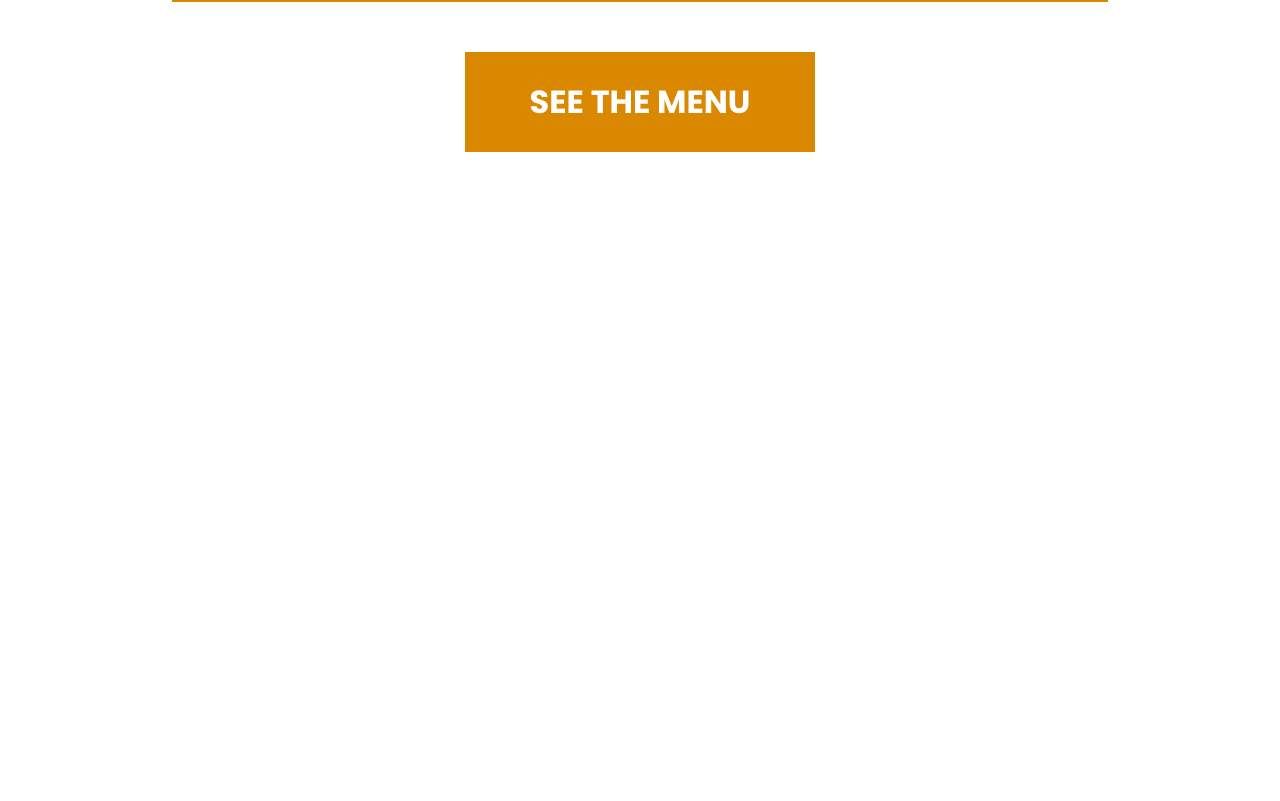
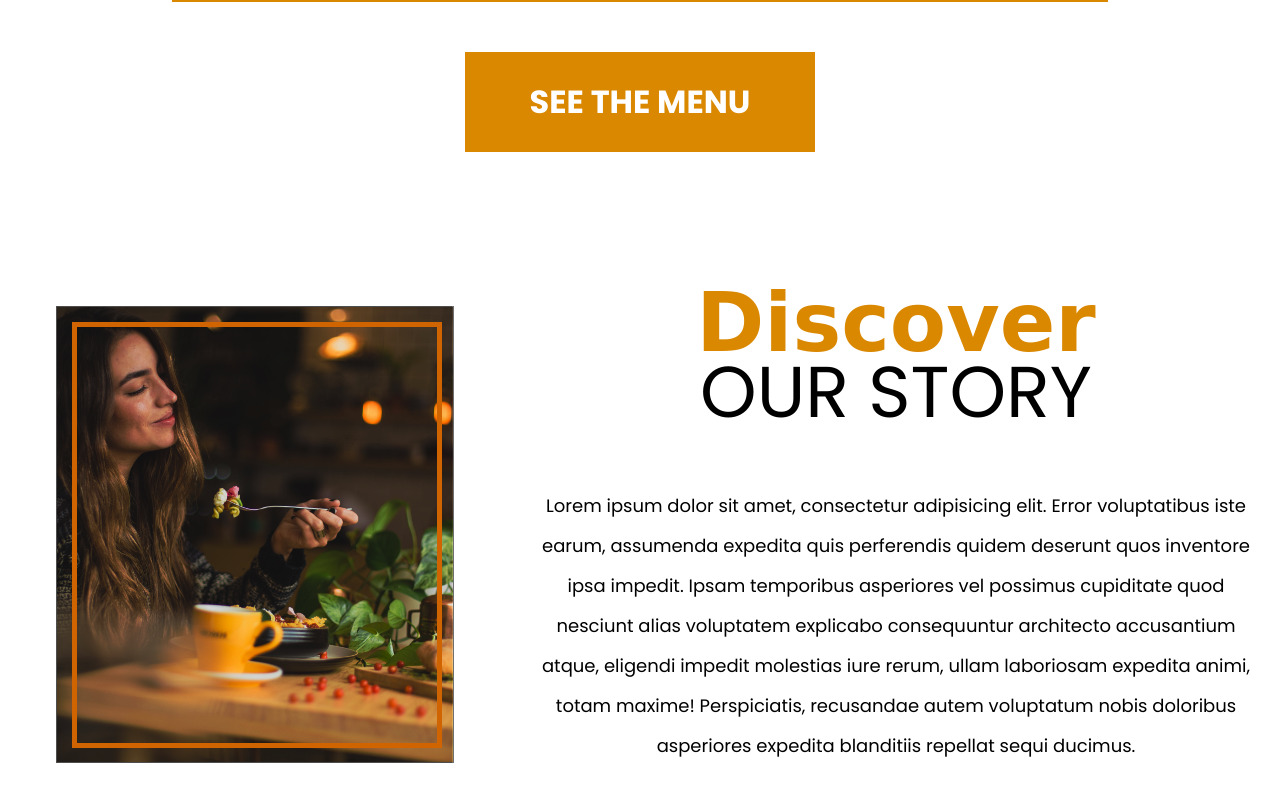
Before and after one commit to codendure/RestaurantLandingPage, a plain HTML site: page index.html in a window 1280 px wide. Shown: the part 893-1694 px from the top of the page. Before the commit the page ends 1080 px from the top, so only its background shows below. Drawn offline with Linux system fonts and the light colour scheme; a web font is replaced by a local one.

Commit message:
Our Story Section

```diff
--- a/css/main.css
+++ b/css/main.css
@@ -24,6 +24,17 @@ html {
 
 h1 {
 	font-family: "Ephesis", cursive;
+}
+
+section h1 {
+	font-size: 8.2rem;
+	line-height: 3rem;
+	color: var(--color-primary);
+}
+section h2 {
+	font-size: 7.2rem;
+	text-transform: uppercase;
+	font-weight: 400;
 }
 
 .btn {
@@ -122,3 +133,63 @@ header h1 span {
 	color: var(--color-primary);
 }
 /* End Header */
+
+/* Our Story */
+.story {
+	width: 100%;
+	min-height: 70rem;
+	display: flex;
+}
+
+.story p {
+	font-size: 1.8rem;
+	padding: 0 2rem;
+	text-align: center;
+	line-height: 4rem;
+	margin-top: 4rem;
+}
+
+.story .left {
+	width: 40%;
+	display: flex;
+	justify-content: center;
+	align-items: center;
+	flex-direction: column;
+}
+
+.story .img-wrapper {
+	width: 40rem;
+	position: relative;
+}
+
+.story .img-wrapper::before {
+	content: "";
+	width: 90%;
+	height: 90%;
+	position: absolute;
+	top: 0;
+	left: 0;
+	border: 5px solid var(--color-primary);
+	margin-top: 4%;
+	margin-left: 4%;
+}
+
+.story .img-wrapper::after {
+	content: "";
+	width: 99%;
+	height: 99%;
+	position: absolute;
+	top: 0;
+	left: 0;
+	background-color: rgba(0, 0, 0, 0.3);
+	mix-blend-mode: overlay;
+}
+
+.story .right {
+	width: 60%;
+	display: flex;
+	justify-content: center;
+	align-items: center;
+	flex-direction: column;
+}
+/* End Our Story */
--- a/index.html
+++ b/index.html
@@ -28,6 +28,19 @@
 
        <a href="#" class="btn btn-primary">See the menu</a>
     </header>
+    <section class="story">
+        <div class="left">
+            <div class="img-wrapper">
+                <img src="assets/images/lady-eating.png" alt="Lady Eating">
+            </div>
+        </div>
+        <div class="right">
+            <h1>Discover</h1>
+            <h2>Our Story</h2>
+
+            <p>Lorem ipsum dolor sit amet, consectetur adipisicing elit. Error voluptatibus iste earum, assumenda expedita quis perferendis quidem deserunt quos inventore ipsa impedit. Ipsam temporibus asperiores vel possimus cupiditate quod nesciunt alias voluptatem explicabo consequuntur architecto accusantium atque, eligendi impedit molestias iure rerum, ullam laboriosam expedita animi, totam maxime! Perspiciatis, recusandae autem voluptatum nobis doloribus asperiores expedita blanditiis repellat sequi ducimus.</p>
+        </div>
+    </section>
 
 
 </body>
```
